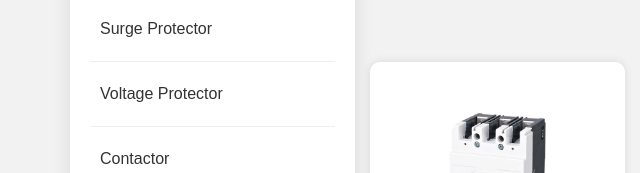
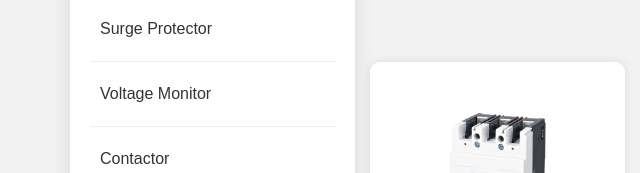
Before and after one commit to mwdq/mwqd.github.io, a plain HTML site: page product.html in a window 1280 px wide. Shown: the part 1127-1300 px from the top of the page, 0-640 px from the left. Drawn offline with nearby package versions, Linux system fonts and the light colour scheme.

Commit message:
Update product.html

```diff
--- a/product.html
+++ b/product.html
@@ -741,7 +741,7 @@
                             <li><a href="#gallery" onclick="filterProducts('Automatic Transfer Switch')">Automatic Transfer Switch</a></li>
                             <li><a href="#gallery" onclick="filterProducts('Circuit Breaker')">Circuit Breaker</a></li>
                             <li><a href="#gallery" onclick="filterProducts('Surge Protector')">Surge Protector</a></li>
-                            <li><a href="#gallery" onclick="filterProducts('Voltage Protector')">Voltage Protector</a></li>
+                            <li><a href="#gallery" onclick="filterProducts('Voltage Monitor')">Voltage Monitor</a></li>
                             <li><a href="#gallery" onclick="filterProducts('Contactor')">Contactor</a></li>
                             <li><a href="#gallery" onclick="filterProducts('Motor Starter')">Motor Starter</a></li>
                             <li><a href="#gallery" onclick="filterProducts('Variable Frequency Drive')">Variable Frequency Drive</a></li>
```
